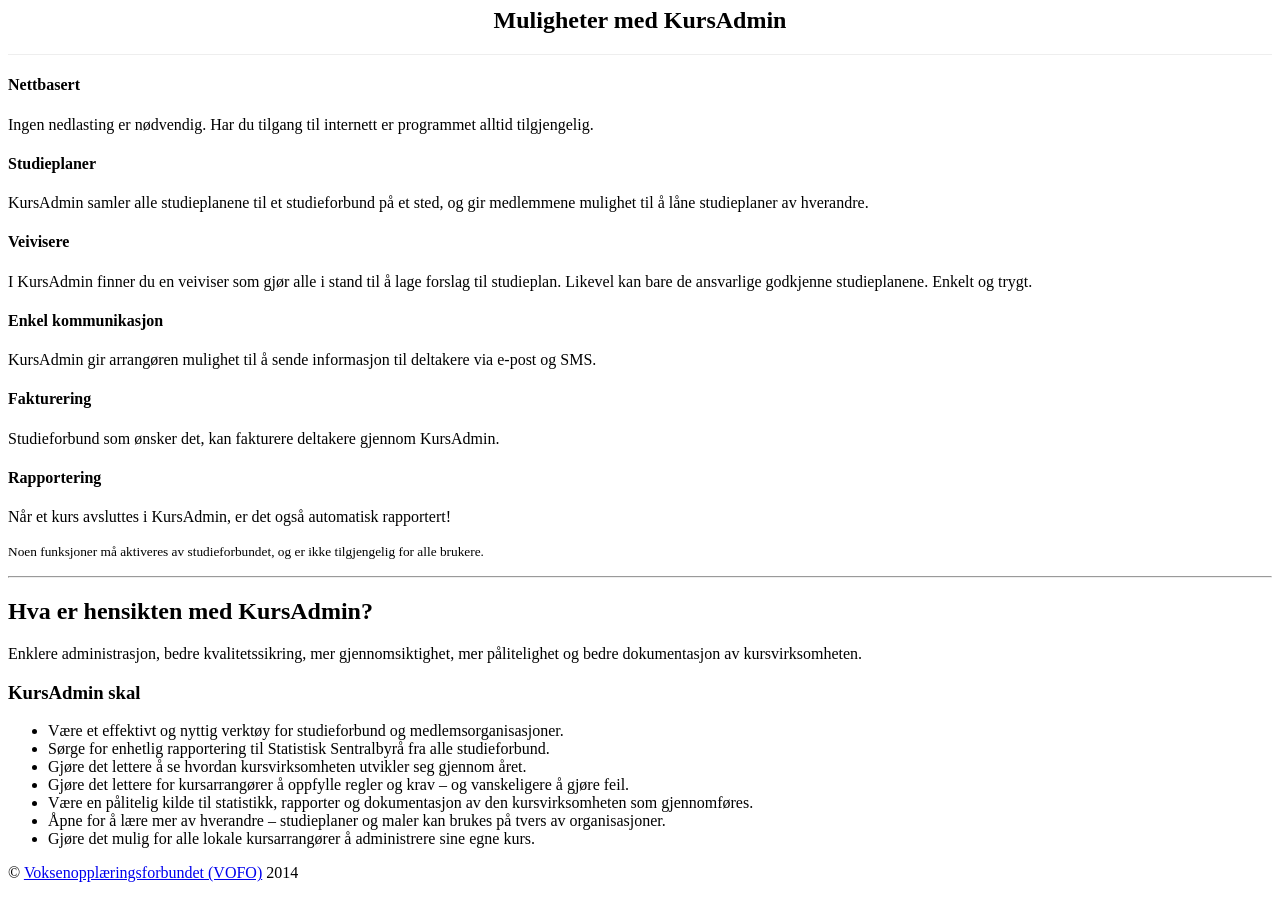
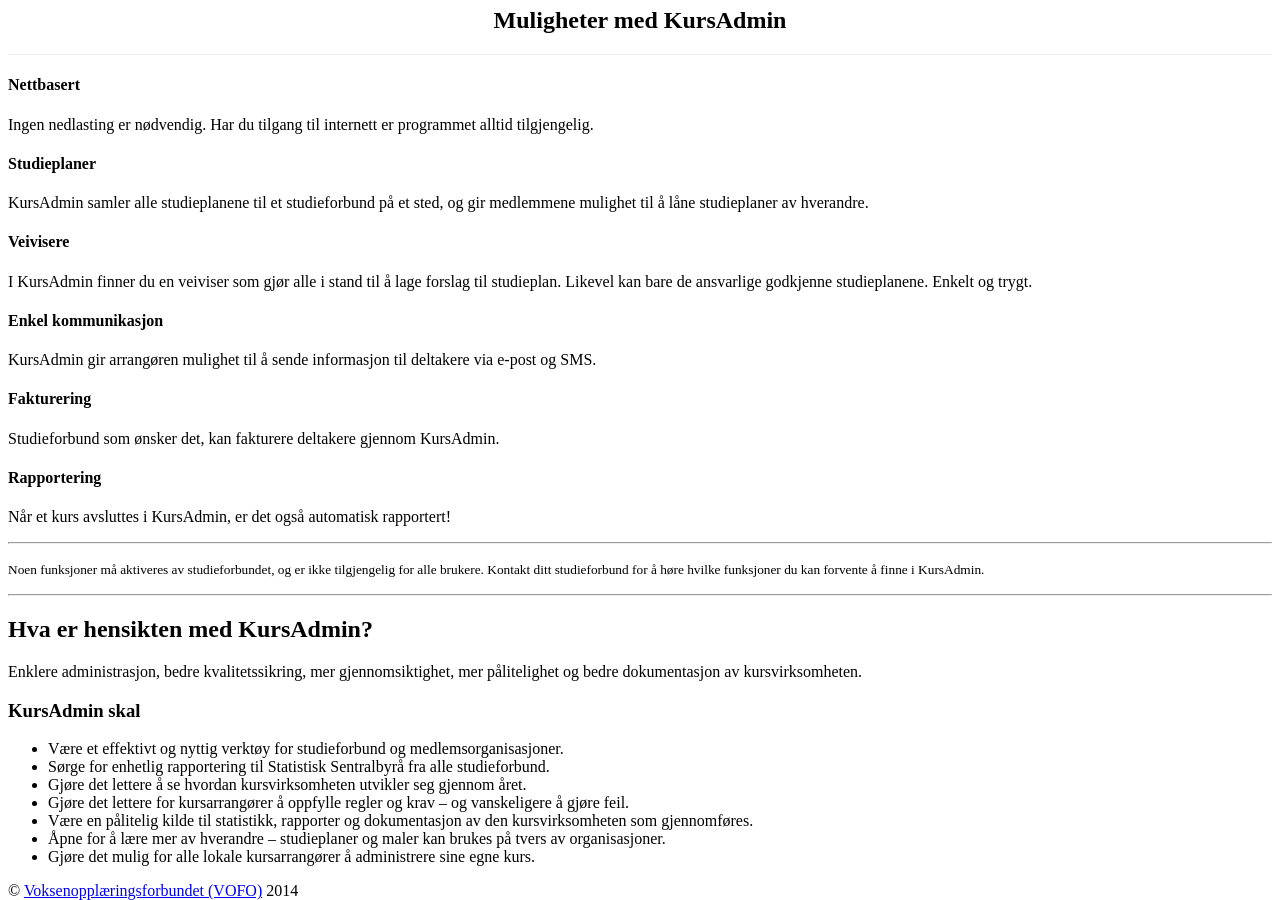
Before and after one commit to vofo-no/KursAdmin.org, a Jekyll site: the page built from index.md, in a window 1280 px wide and 900 px high, scrolled down 1226 px. Built offline with Jekyll 4.4.1, drawn with Linux system fonts in a browser that asks for light colours; nearby versions of some CDN libraries; a style sheet for code colours, icons or effects is not loaded.

Commit message:
Update index.md

```diff
--- a/index.md
+++ b/index.md
@@ -48,7 +48,9 @@ banner: True
 </div>
 </div>
 
-<small>Noen funksjoner må aktiveres av studieforbundet, og er ikke tilgjengelig for alle brukere.</small>
+***
+
+<small>Noen funksjoner må aktiveres av studieforbundet, og er ikke tilgjengelig for alle brukere. Kontakt ditt studieforbund for å høre hvilke funksjoner du kan forvente å finne i KursAdmin.</small>
 
 ***
 
```
